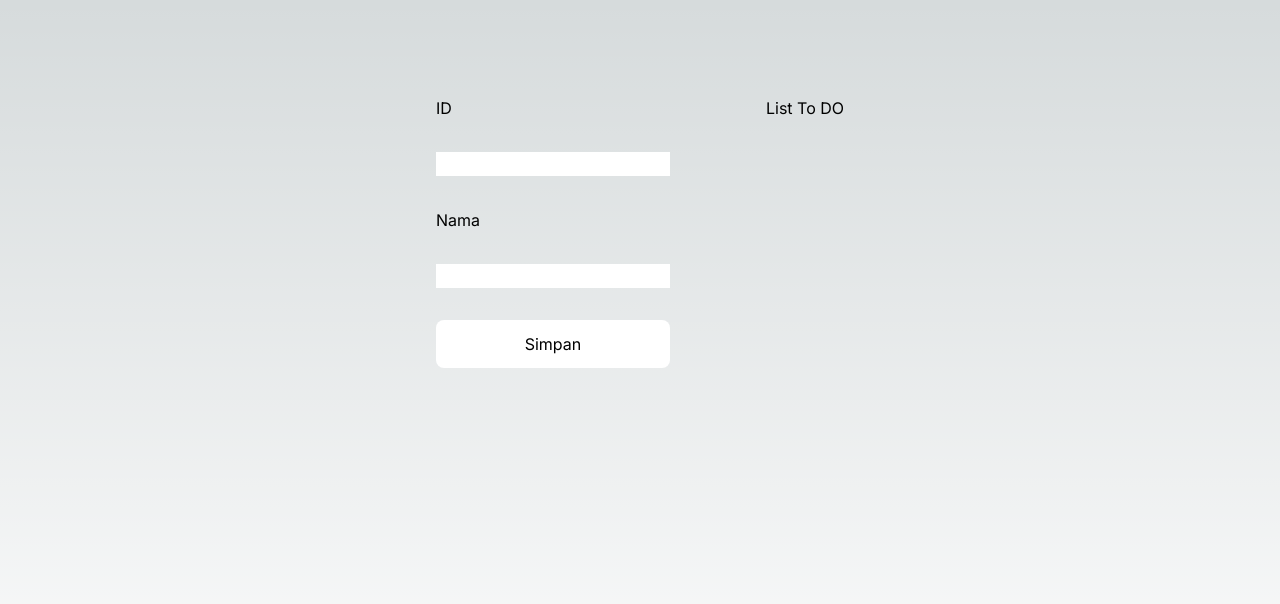
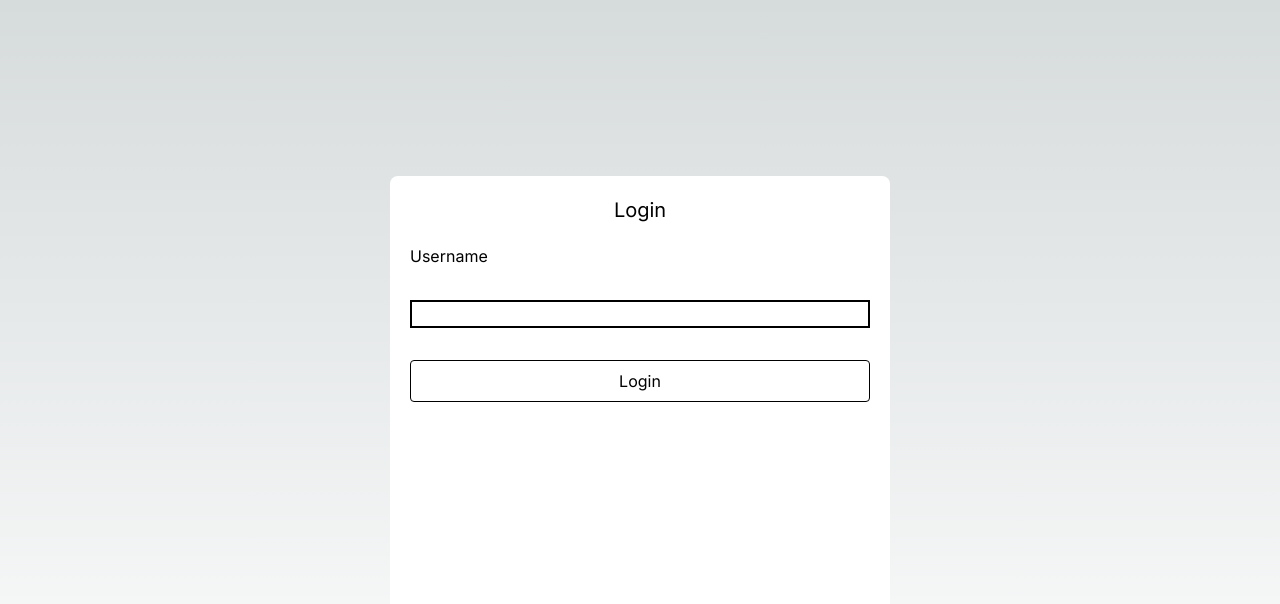
Before and after one commit to wahyuucandra/training-react-berijalan, a Next.js app: page / in a window 1280 px wide. Shown: the top 604 px of the page. Built offline with nearby package versions, Linux system fonts and the light colour scheme.

Commit message:
after-break

```diff
--- /dev/null
+++ b/src/app/login/page.tsx
@@ -0,0 +1,40 @@
+"use client";
+
+import { useRouter } from "next/navigation";
+import { useState } from "react";
+
+export default function Login() {
+  const [value, setValue] = useState("");
+  const router = useRouter();
+
+
+
+  const setLogin = () => {
+    if (value === "") {
+      alert("Username tidak boleh kosong");
+    }else{
+      router.push('/to-do-list')
+    }
+  }
+
+  return (
+    <div className="w-full">
+      <form className="p-[20px] flex flex-col align-center mx-auto mt-[80px] rounded-lg flex bg-white min-h-[500px] w-[500px] text-black">
+        <h1 className="text-bold text-xl text-center">Login</h1>
+        <div className="text-black flex flex-col gap-8 mt-[20px]">
+          <label htmlFor="username">Username</label>
+          <input
+            id="username"
+            className="border-2 border-black"
+            value={value}
+            type="text"
+            onChange={(e) => setValue(e.target.value )}
+          />
+          <button className="p-2 border border-black rounded" type="button" onClick={() => setLogin()}>
+            Login
+          </button>
+        </div>
+      </form>
+    </div>
+  )
+}
--- a/src/app/page.tsx
+++ b/src/app/page.tsx
@@ -1,83 +1,10 @@
-"use client";
-
-import { useState } from "react";
-
-export interface Todo {
-  id: string;
-  name: string;
-  checkbox: boolean;
-}
+import Login from "./login/page";
 
 export default function Home() {
-  const [toDo, setToDo] = useState({
-    id: "",
-    name: "",
-    checkbox: false,
-  });
-  const [toDoList, setToDoList] = useState<Todo[]>([]);
-
-  const addToDoList = () => {
-    setToDoList([...toDoList, toDo]);
-    setToDo({
-      id: "",
-      name: "",
-      checkbox: false,
-    })
-  };
-
-  const setOnchangeId = (e: any) => {
-    setToDo({
-      ...toDo,
-      id: e.target.value,
-    });
-  };
-
-  const setOnchangeName = (e: any) => {
-    setToDo({
-      ...toDo,
-      name: e.target.value,
-    });
-  };
 
   return (
     <main className="flex min-h-screen flex-col items-center justify-between p-24">
-      <div className="flex flex-row gap-24">
-        <div id="add-todo-list">
-          <form className="flex flex-col gap-8">
-            <label htmlFor="id">ID</label>
-            <input
-              className="text-black"
-              value={toDo?.id}
-              type="number"
-              onChange={(e) => setOnchangeId(e)}
-            />
-
-            <label htmlFor="nama">Nama</label>
-            <input
-              className="text-black"
-              value={toDo?.name}
-              type="text"
-              onChange={(e) => setOnchangeName(e)}
-            />
-
-            <button className="rounded-lg py-3 px-2 bg-white text-black" type="button" onClick={() => addToDoList()}>Simpan</button>
-          </form>
-        </div>
-
-        <div id="list-todo">
-          <div>List To DO</div>
-          {toDoList?.map((item) => {
-            return (
-              <div key={item.id}>
-                <div className="flex gap-2">
-                  <input type="checkbox" value={item.id} />
-                  <p>{item.name}</p>
-                </div>
-              </div>
-            );
-          })}
-        </div>
-      </div>
+     <Login/>
     </main>
   );
 }
--- /dev/null
+++ b/src/app/to-do-list/page.tsx
@@ -0,0 +1,82 @@
+"use client";
+
+import React, { useState } from "react";
+
+export interface Todo {
+  name: string;
+  checkbox: boolean;
+}
+
+export default function TodoList() {
+  const [toDo, setToDo] = useState({
+    name: "",
+    checkbox: false,
+  });
+  const [toDoList, setToDoList] = useState<Todo[]>([]);
+
+  const addToDoList = () => {
+    setToDoList([...toDoList, toDo]);
+    setToDo({
+      name: "",
+      checkbox: false,
+    });
+  };
+
+  const setOnchangeName = (e: any) => {
+    setToDo({
+      ...toDo,
+      name: e.target.value,
+    });
+  };
+
+  const changeValueCheckbox= (data: any) => {
+    const temp = toDoList.map(item => {
+      if(item.name == data){
+        item.checkbox = !item.checkbox
+      }
+      return item
+    })
+
+    setToDoList(temp)
+  };
+
+  return (
+    <div className="mx-auto w-full">
+      <div className="flex flex-row gap-[300px] justify-center mt-[100px]">
+        <div id="add-todo-list border border-white">
+          <form className="flex flex-col gap-8">
+            <label htmlFor="nama">Todo</label>
+            <input
+              className="text-black"
+              value={toDo?.name}
+              type="text"
+              onChange={(e) => setOnchangeName(e)}
+            />
+
+            <button
+              className="rounded-lg py-3 px-2 bg-white text-black"
+              type="button"
+              onClick={() => addToDoList()}
+            >
+              Simpan
+            </button>
+          </form>
+        </div>
+
+        <div id="list-todo border border-white">
+          <div>List To DO</div>
+          {toDoList?.map((item, index) => {
+            return (
+              <div key={index}>
+                <div className="flex gap-2">
+                  <input type="checkbox" checked={item.checkbox} onChange={() => changeValueCheckbox(item.name)}/>
+                  <p className={item.checkbox ? "line-through" : ""}>{item.checkbox + item.name}</p>
+                </div>
+              </div>
+            );
+          })}
+        </div>
+      </div>
+    </div>
+  );
+}
```
Also changed, not shown: src/component/input/index.tsx (added, +12 -0 lines).
